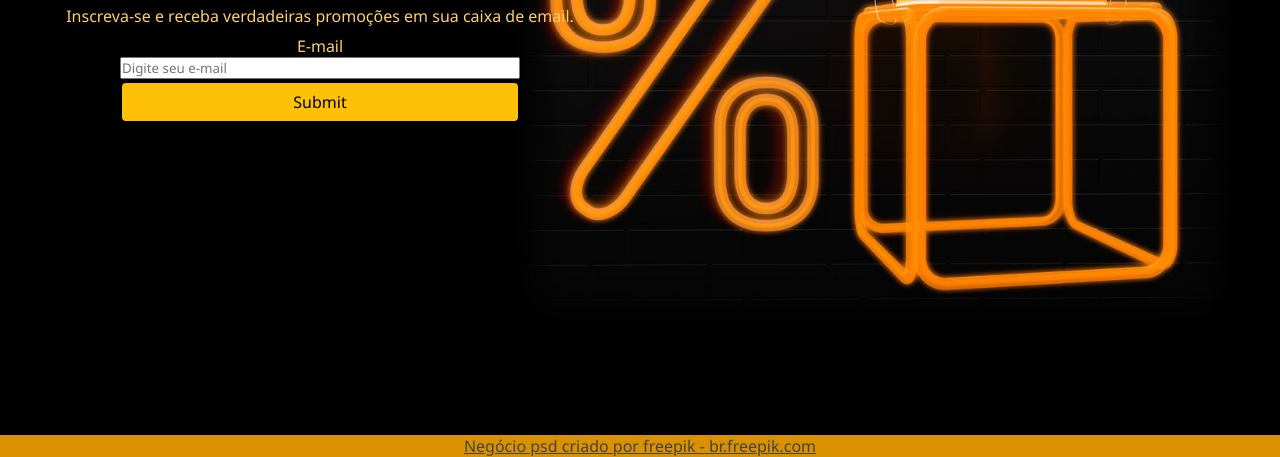
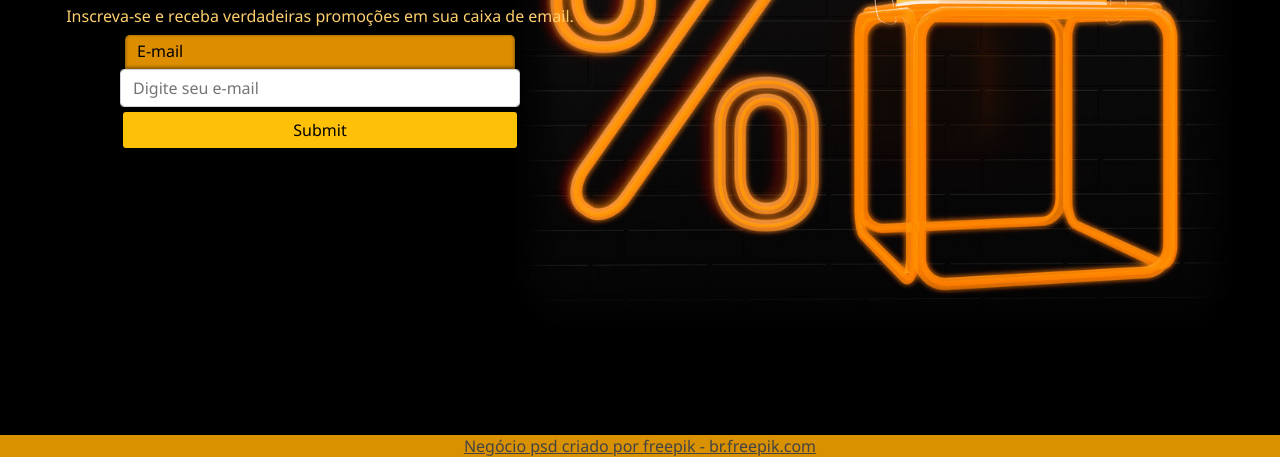
Before and after one commit to brunotda/lpHiringCoders, a plain HTML site: page index.html in a window 1280 px wide. Shown: the part 365-822 px from the top of the page. Drawn offline with Linux system fonts and the light colour scheme.

Commit message:
improvement/styleForm

```diff
--- a/css/style.css
+++ b/css/style.css
@@ -61,8 +61,8 @@
     position     : relative;
     padding      : .50rem 1rem;
     margin-bottom: 1rem;
-    max-width: 400px;
-    margin: 10px auto;
+    max-width    : 400px;
+    margin       : 10px auto;
 }
 
 .msgSuccess {
@@ -97,7 +97,34 @@
     margin        : 0 auto;
 }
 
+input {
+    display         : block;
+    padding         : .375rem .75rem;
+    font-size       : 1rem;
+    line-height     : 1.5;
+    color           : #495057;
+    background-color: #fff;
+    background-clip : padding-box;
+    border          : 1px solid #ced4da;
+    border-radius   : .25rem;
+    transition      : border-color .15s ease-in-out, box-shadow .15s ease-in-out;
+}
+
+label {
+    text-align   : left;
+    background   : #dc8d00;
+    display      : block;
+    position     : relative;
+    width        : auto;
+    padding      : 5px 12px 7px;
+    border-radius: 5px 5px 0 0;
+    margin       : 0 5px;
+    color        : #000;
+    box-shadow   : inset 0 -1px 3px 1px #0000005e;
+}
+
 .btn {
+    cursor          : pointer;
     color           : #000;
     background-color: #ffc107;
     border-color    : #ffc107;
```
